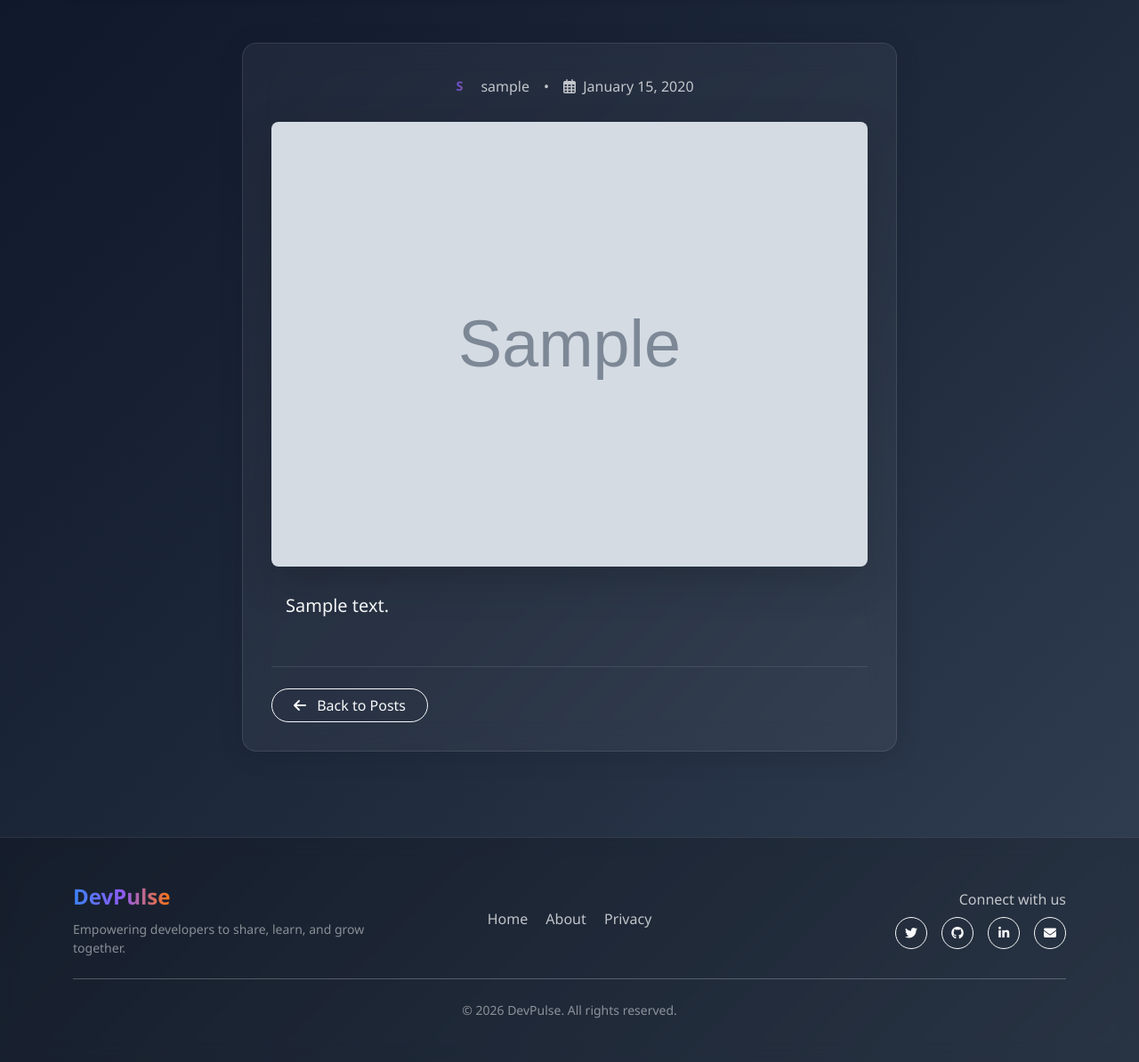
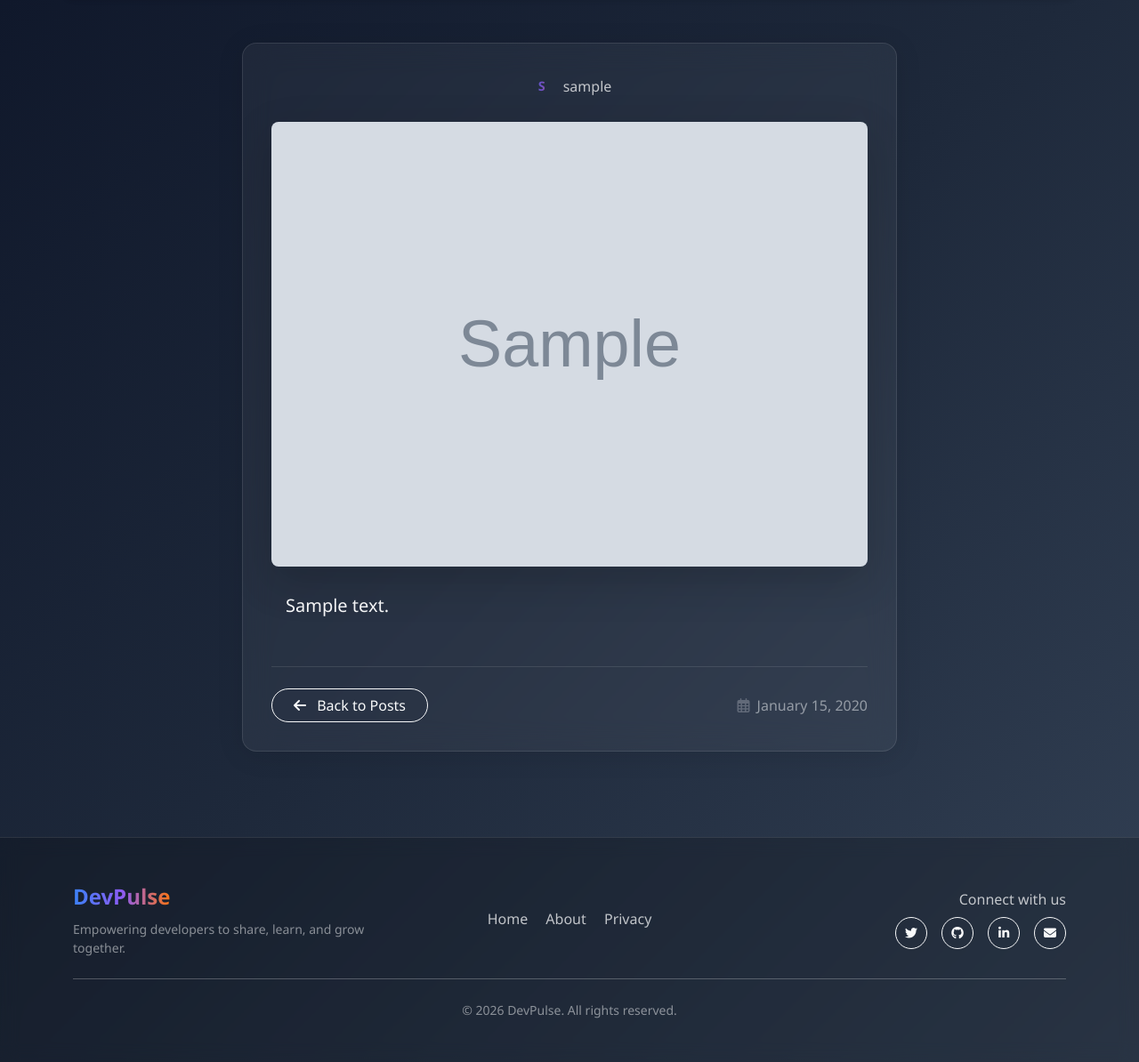
Before and after one commit to Alihassandev1/DevPulse-the-ultimate-community-for-developers, a Django app: page /p/1/ in a window 1280 px wide. Shown: the part 75-1269 px from the top of the page at 89% size. Run offline with Django 5.2, Linux system fonts and the light colour scheme; tables that the repository leaves empty hold one stand-in row (values such as "Sample post"); grey boxes marked "Sample" are stand-in pictures.

Commit message:
Access posts and everypost detail without login

```diff
--- a/DevPulse/settings.py
+++ b/DevPulse/settings.py
@@ -23,7 +23,7 @@ BASE_DIR = Path(__file__).resolve().parent.parent
 SECRET_KEY = 'django-insecure-3ranea9!%09)tvec27(&r3ri!djfe1tbzph*sccz9xu-er-o2!'
 
 # SECURITY WARNING: don't run with debug turned on in production!
-DEBUG = False
+DEBUG = True
 
 ALLOWED_HOSTS = ['*']
 
--- a/post/views.py
+++ b/post/views.py
@@ -7,11 +7,8 @@ from django.contrib.auth import get_user_model
 # Create your views here.
 
 def posthome(request):
-    if request.user.is_authenticated:
-        post = Post.objects.all().order_by('-created_at')
-        return render(request, 'post/posthome.html', {'post': post})
-    else:
-        return redirect('user:login')
+    post = Post.objects.all().order_by('-created_at')
+    return render(request, 'post/posthome.html', {'post': post})
 
 @login_required(login_url='user:login')
 def newPost(request):
--- a/templates/post/postview.html
+++ b/templates/post/postview.html
@@ -24,15 +24,13 @@
                     <!-- Head: Title and Meta -->
                     <div class="mb-4 text-center">
                         <div class="d-flex justify-content-center align-items-center gap-3 text-light opacity-75">
-                            <div class="d-flex align-items-center gap-2">
+                            <a class="d-flex align-items-center gap-2 link-light text-decoration-none" href="{% url 'post:profile' post.creator.username %}">
                                 <div class="rounded-circle bg-white bg-opacity-10 d-flex align-items-center justify-content-center fw-bold text-gradient"
                                     style="width: 32px; height: 32px; font-size: 0.9rem;">
                                     {{ post.creator.username|slice:":1"|upper }}
                                 </div>
-                                <span class="fw-medium">{{ post.creator.username }}</span>
-                            </div>
-                            <span>&bull;</span>
-                            <span><i class="far fa-calendar-alt me-1"></i> {{ post.created_at|date:"F d, Y" }}</span>
+                                <span class="fw-medium link-light text-decoration-none">{{ post.creator.username }}</span>
+                            </a>
                         </div>
                     </div>
 
@@ -48,15 +46,12 @@
                     </div>
 
                     <!-- Footer / Back Button -->
-                    <div
-                        class="mt-5 pt-4 border-top border-white border-opacity-10 d-flex justify-content-between align-items-center">
+                    <div class="mt-5 pt-4 border-top border-white border-opacity-10 d-flex justify-content-between align-items-center">
                         <a href="{% url 'post:posthome' %}" class="btn btn-outline-light rounded-pill px-4">
                             <i class="fas fa-arrow-left me-2"></i> Back to Posts
                         </a>
-                        <!-- Optional: Add share buttons or edit button if user is creator -->
+                            <span class="opacity-50"><i class="far fa-calendar-alt me-1 opacity-50"></i> {{ post.created_at|date:"F d, Y" }}</span>
                         {% if request.user == post.creator %}
-                        <!-- Placeholder for future Edit functionality -->
-                        <!-- <a href="#" class="btn btn-sm btn-outline-info rounded-pill">Edit</a> -->
                         {% endif %}
                     </div>
 
--- a/templates/post/profile.html
+++ b/templates/post/profile.html
@@ -108,8 +108,8 @@
                                 <div class="mt-auto d-flex justify-content-between align-items-center">
                                     <a href="{% url 'post:postView' post.id %}"
                                         class="btn btn-sm btn-gradient px-3 rounded-pill">View Post</a>
-                                    <small class="text-light opacity-50" style="font-size: 0.75rem;">{{
-                                        post.created_at.date }}</small>
+                                    <small class="text-light opacity-50" style="font-size: 0.75rem;">
+                                        {{ post.created_at.date }}</small>
                                 </div>
                             </div>
                         </div>
```
